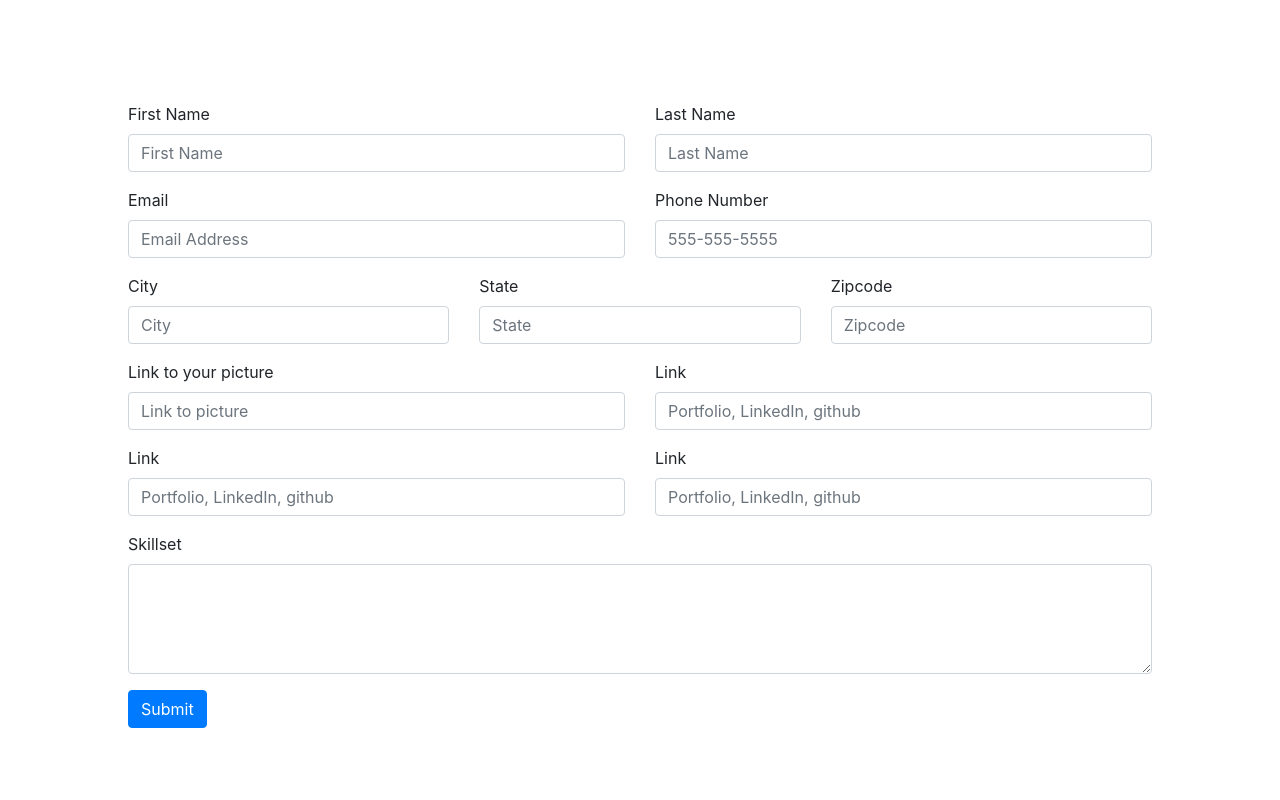
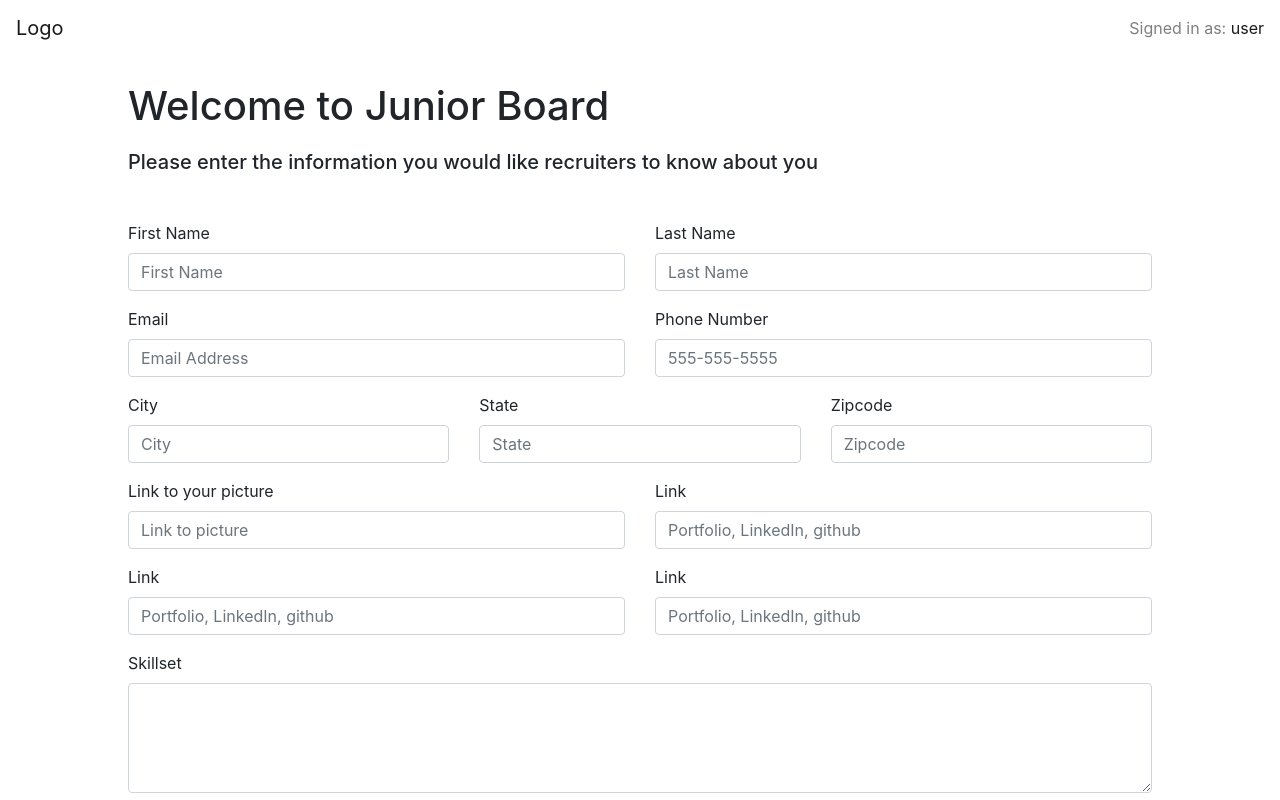
Before and after one commit to gijp-technologies/junior-board, a React (Create React App) app: page /form in a window 1280 px wide. Shown: the top 800 px of the page. Built offline with nearby package versions, Linux system fonts and the light colour scheme.

Commit message:
form styled

```diff
--- a/src/Pages/Form.js
+++ b/src/Pages/Form.js
@@ -1,6 +1,8 @@
 import React, { Component } from "react";
 import { Form, Col, Button, Row } from "react-bootstrap";
 import './style.css';
+import Footer from '../components/Footer/Footer'
+import Nav from '../components/Navbar/Nav'
 
 class JuniorForm extends Component {
     state = {
@@ -48,6 +50,10 @@ class JuniorForm extends Component {
 
     render() {
         return (
+            <div>
+                <Nav />
+                <div className="welcome-message"><h1>Welcome to Junior Board</h1></div>
+                <div className="form-instructions"><h5>Please enter the information you would like recruiters to know about you</h5></div>
                 <form className="form">
                     <Row>
                         <Form.Group as={Col} controlId="formGridfirstName">
@@ -120,6 +126,8 @@ class JuniorForm extends Component {
                         Submit
                 </Button>
                 </form>
+                <Footer />
+            </div>
         );
     }
 }
--- a/src/Pages/style.css
+++ b/src/Pages/style.css
@@ -1,7 +1,15 @@
 .form{
-    padding-top: 8%;
+    padding-top: 3%;
     padding-right: 10%;
     padding-left: 10%;
     padding-bottom: 10%;
 
 }
+.welcome-message{
+    padding-top: 2%;
+    padding-left: 10%;
+    padding-bottom: 1%;
+}
+.form-instructions{
+    padding-left: 10%;
+}
```
Lines whose indentation alone changed are shown as unchanged.
